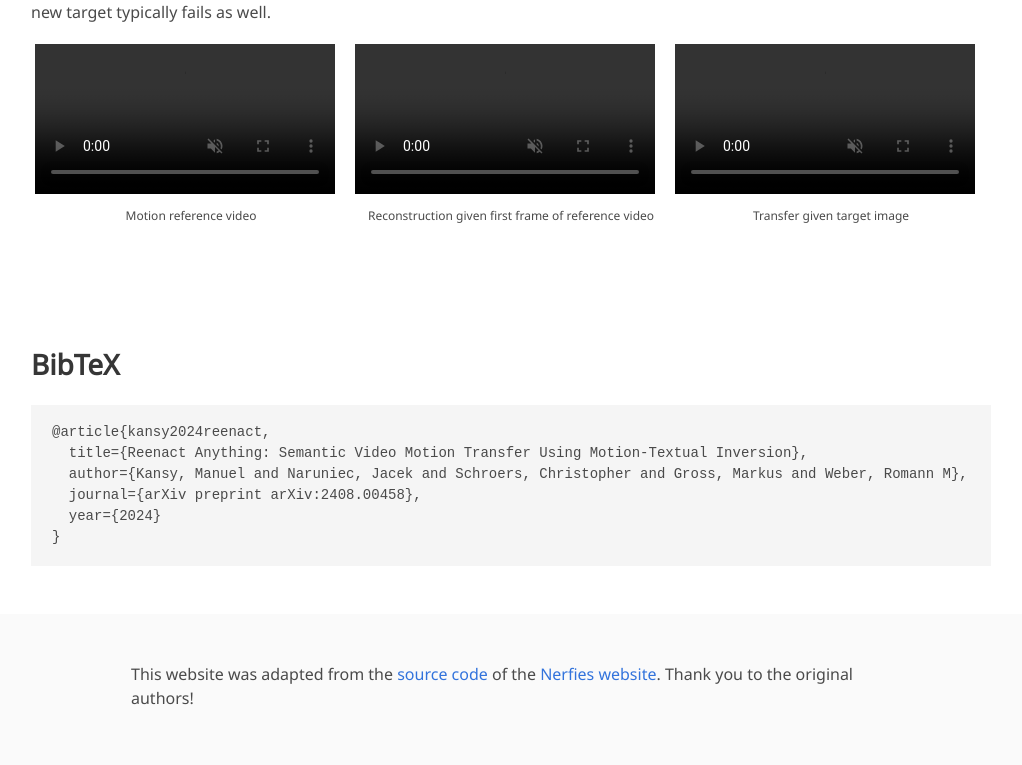
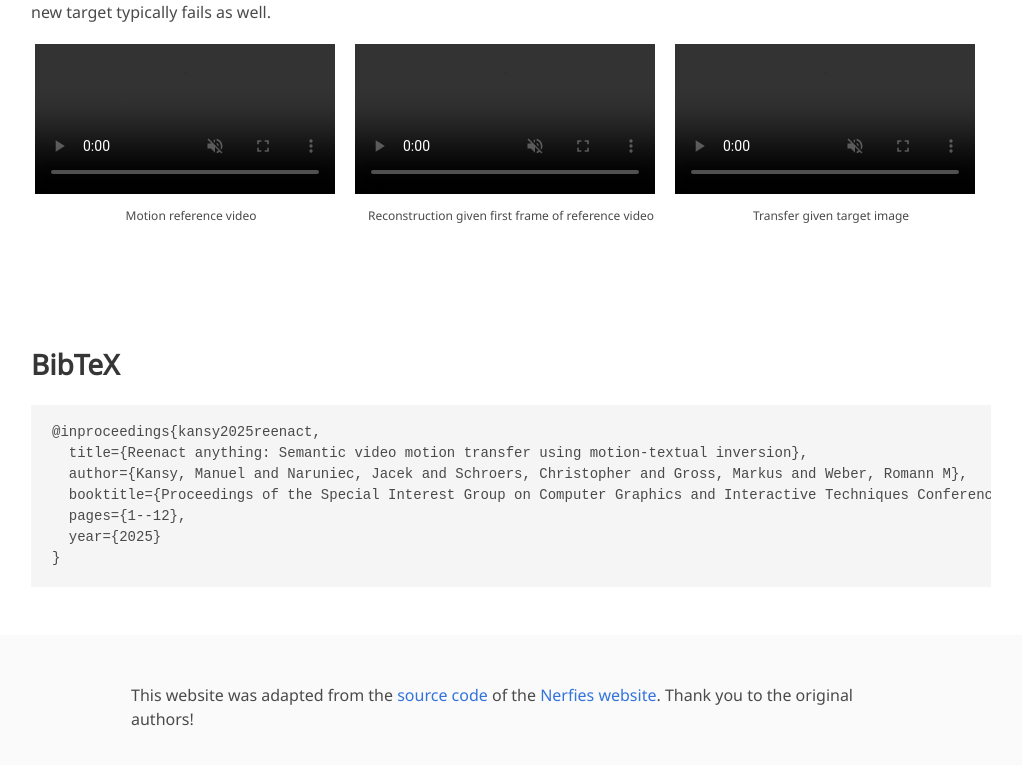
Before and after one commit to mkansy/mkansy.github.io, a Jekyll site: the page reenact-anything/index.html, which Jekyll copies as it is, in a window 1280 px wide and 900 px high, scrolled down 8017 px, cut to the strip 73-838 px from the top of the window. Shown: the whole strip, without its empty margins (129-1151 px from the left). Built offline with Jekyll 4.4.1, drawn with Linux system fonts in a browser that asks for light colours; some web fonts are replaced; a style sheet for code colours, icons or effects is not loaded.

Commit message:
Updated bibtex on reenact anything website.

```diff
--- a/reenact-anything/index.html
+++ b/reenact-anything/index.html
@@ -1097,11 +1097,12 @@
 <section class="section" id="BibTeX">
   <div class="container is-max-desktop content">
     <h2 class="title">BibTeX</h2>
-    <pre><code>@article{kansy2024reenact,
-  title={Reenact Anything: Semantic Video Motion Transfer Using Motion-Textual Inversion},
+    <pre><code>@inproceedings{kansy2025reenact,
+  title={Reenact anything: Semantic video motion transfer using motion-textual inversion},
   author={Kansy, Manuel and Naruniec, Jacek and Schroers, Christopher and Gross, Markus and Weber, Romann M},
-  journal={arXiv preprint arXiv:2408.00458},
-  year={2024}
+  booktitle={Proceedings of the Special Interest Group on Computer Graphics and Interactive Techniques Conference Conference Papers},
+  pages={1--12},
+  year={2025}
 }</code></pre>
   </div>
 </section>
```
